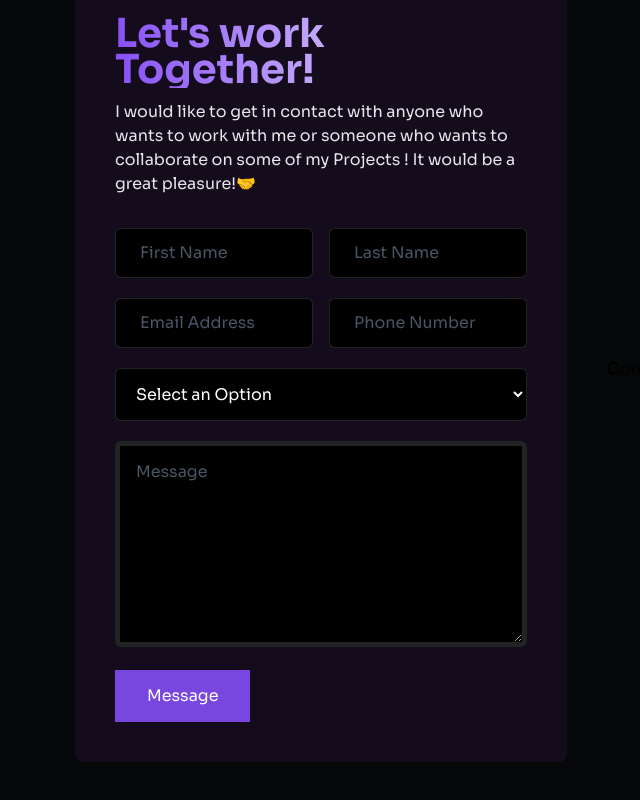
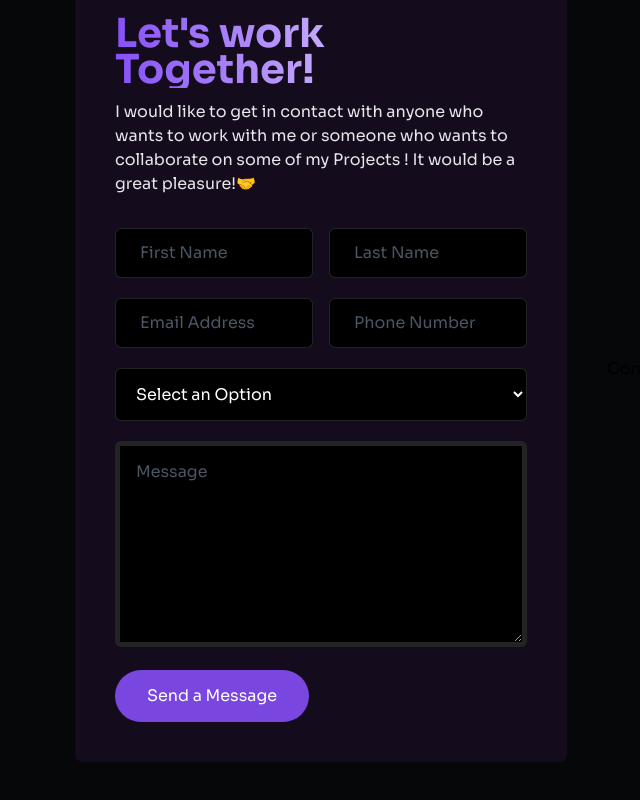
Before and after one commit to mahingaRodin/Portfolio, a Next.js app: page / in a window 1280 px wide. Shown: the part 5234-6034 px from the top of the page, without its empty margins (53-693 px from the left). Built offline with nearby package versions, Linux system fonts and the light colour scheme.

Commit message:
"updated"

```diff
--- a/components/Home/Contact/ContactForm.tsx
+++ b/components/Home/Contact/ContactForm.tsx
@@ -57,11 +57,9 @@ const ContactForm = () => {
           placeholder="Message"
         ></textarea>
         <div className="mt-4">
-          <button
-          className="px-8 py-3.5 bg-[#7947df] text-white hover:bg-[#5c3fb7] transition-all"
-          >
-            Message
-      </button>
+          <button className="px-8 py-3.5 bg-[#7947df] text-white hover:bg-[#5c3fb7] transition-all duration-150 rounded-full">
+            Send a Message
+          </button>
         </div>
       </form>
     </div>
--- a/components/Home/Home.tsx
+++ b/components/Home/Home.tsx
@@ -5,7 +5,7 @@ import Services from "./Services/Services";
 import Project from "./Project/Project";
 import Skills from "./Skills/Skills";
 import Reviews from "./Reviews/Reviews";
-import Blog from "./Blog/Blog";
+import Blog from "./Education/Education";
 import Contact from "./Contact/Contact";
 
 const Home = () => {
```
